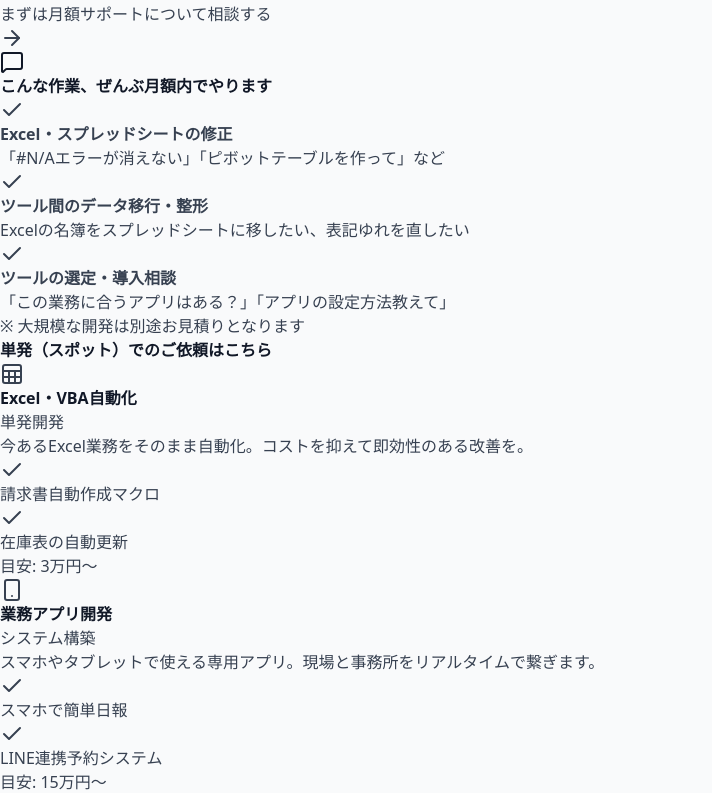
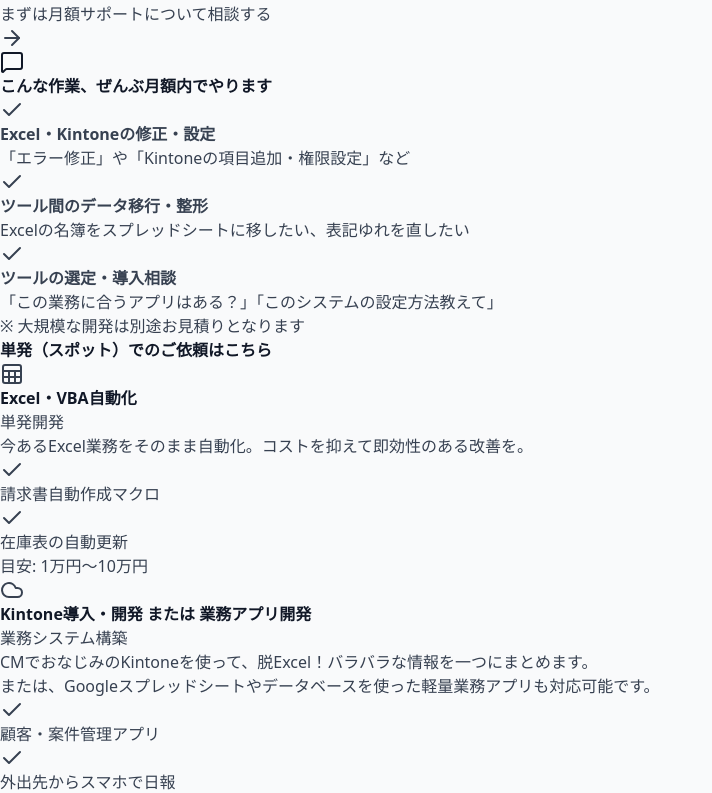
Before and after one commit to peeyan/sakai-it-lab, a React (Vite) app: page / in a window 1280 px wide. Shown: the part 1200-1993 px from the top of the page, without its empty margins (0-712 px from the left). Built offline with nearby package versions, Linux system fonts and the light colour scheme.

Commit message:
サービス内容を更新しました

```diff
--- a/src/components/sections/Services.tsx
+++ b/src/components/sections/Services.tsx
@@ -1,6 +1,6 @@
 import React from 'react';
 import { SectionTitle } from '../ui/SectionTitle';
-import { Sheet, Smartphone, Server, Check, Zap, MessageSquare, ArrowRight } from 'lucide-react'; // 新しいアイコン追加
+import { Sheet, Cloud, Server, Check, Zap, MessageSquare, ArrowRight } from 'lucide-react'; // Cloudを追加
 import { Button } from '../ui/Button';
 
 export const Services: React.FC = () => {
@@ -12,7 +12,7 @@ export const Services: React.FC = () => {
           subtitle="「単発でのご依頼」も「継続的なサポート」も、柔軟に対応します。"
         />
 
-        {/* 月額サブスクリプション（ここを追加・強調！） */}
+        {/* 月額サブスクリプション */}
         <div className="mb-16">
            <div className="bg-white rounded-3xl p-8 md:p-12 shadow-xl border-2 border-indigo-100 relative overflow-hidden">
              {/* 背景装飾 */}
@@ -23,10 +23,11 @@ export const Services: React.FC = () => {
                    <Zap className="w-4 h-4" />
                    人気No.1プラン
                  </div>
+                 {/* スマホサイズ調整済み */}
                  <h3 className="text-2xl sm:text-3xl font-bold text-gray-900 mb-4">
-                   IT業務の「かかりつけ医」プラン <span className="text-lg font-normal text-gray-500 ml-2">(月額サポート)</span>
+                   IT業務の「かかりつけ医」プラン <span className="block sm:inline text-base font-normal text-gray-500 sm:ml-2 mt-1 sm:mt-0">(月額サポート)</span>
                  </h3>
-                 <p className="text-gray-600 text-lg leading-relaxed mb-6">
+                 <p className="text-gray-600 text-base sm:text-lg leading-relaxed mb-6">
                    「ベンダーに頼むほどでもないけど、自分では直せない」<br/>
                    そんな日々の小さなITトラブルを、チャット一本で解決します。<br/>
                    社内にIT担当者を一人雇う感覚でご利用ください。
@@ -50,7 +51,8 @@ export const Services: React.FC = () => {
                  <ul className="space-y-3">
                    <li className="flex items-start text-gray-700">
                      <Check className="w-5 h-5 text-green-500 mr-3 flex-shrink-0 mt-0.5" />
-                     <span><strong>Excel・スプレッドシートの修正</strong><br/><span className="text-sm text-gray-500">「#N/Aエラーが消えない」「ピボットテーブルを作って」など</span></span>
+                     {/* Kintoneを追加！ */}
+                     <span><strong>Excel・Kintoneの修正・設定</strong><br/><span className="text-sm text-gray-500">「エラー修正」や「Kintoneの項目追加・権限設定」など</span></span>
                    </li>
                    <li className="flex items-start text-gray-700">
                      <Check className="w-5 h-5 text-green-500 mr-3 flex-shrink-0 mt-0.5" />
@@ -58,7 +60,7 @@ export const Services: React.FC = () => {
                    </li>
                    <li className="flex items-start text-gray-700">
                      <Check className="w-5 h-5 text-green-500 mr-3 flex-shrink-0 mt-0.5" />
-                     <span><strong>ツールの選定・導入相談</strong><br/><span className="text-sm text-gray-500">「この業務に合うアプリはある？」「アプリの設定方法教えて」</span></span>
+                     <span><strong>ツールの選定・導入相談</strong><br/><span className="text-sm text-gray-500">「この業務に合うアプリはある？」「このシステムの設定方法教えて」</span></span>
                    </li>
                  </ul>
                  <p className="text-right text-xs text-gray-400 mt-4">
@@ -93,28 +95,29 @@ export const Services: React.FC = () => {
                 <Check className="w-4 h-4 text-green-500 mr-2" /> 在庫表の自動更新
               </li>
             </ul>
-            <p className="text-lg font-bold text-gray-900">目安: 3万円〜</p>
+            <p className="text-lg font-bold text-gray-900">目安: 1万円〜10万円</p>
           </div>
 
-          {/* Service 2: App */}
+          {/* Service 2: Kintone (ここを大幅リニューアル！) */}
           <div className="bg-white rounded-2xl p-8 shadow-sm border border-gray-200 hover:shadow-md transition-shadow">
             <div className="w-12 h-12 bg-blue-100 rounded-lg flex items-center justify-center mb-6">
-              <Smartphone className="w-6 h-6 text-blue-600" />
+              <Cloud className="w-6 h-6 text-blue-600" />
             </div>
-            <h3 className="text-xl font-bold text-gray-900 mb-2">業務アプリ開発</h3>
-            <p className="text-sm text-blue-600 font-semibold mb-4">システム構築</p>
+            <h3 className="text-xl font-bold text-gray-900 mb-2">Kintone導入・開発 または 業務アプリ開発</h3>
+            <p className="text-sm text-blue-600 font-semibold mb-4">業務システム構築</p>
             <p className="text-gray-600 mb-6 text-sm">
-              スマホやタブレットで使える専用アプリ。現場と事務所をリアルタイムで繋ぎます。
+              CMでおなじみのKintoneを使って、脱Excel！バラバラな情報を一つにまとめます。<br/>
+              または、Googleスプレッドシートやデータベースを使った軽量業務アプリも対応可能です。
             </p>
             <ul className="space-y-3 mb-8">
               <li className="flex items-center text-sm text-gray-700">
-                <Check className="w-4 h-4 text-blue-500 mr-2" /> スマホで簡単日報
+                <Check className="w-4 h-4 text-blue-500 mr-2" /> 顧客・案件管理アプリ
               </li>
               <li className="flex items-center text-sm text-gray-700">
-                <Check className="w-4 h-4 text-blue-500 mr-2" /> LINE連携予約システム
+                <Check className="w-4 h-4 text-blue-500 mr-2" /> 外出先からスマホで日報
               </li>
             </ul>
-            <p className="text-lg font-bold text-gray-900">目安: 15万円〜</p>
+            <p className="text-lg font-bold text-gray-900">目安: 10万円〜</p>
           </div>
 
           {/* Service 3: System */}
```
